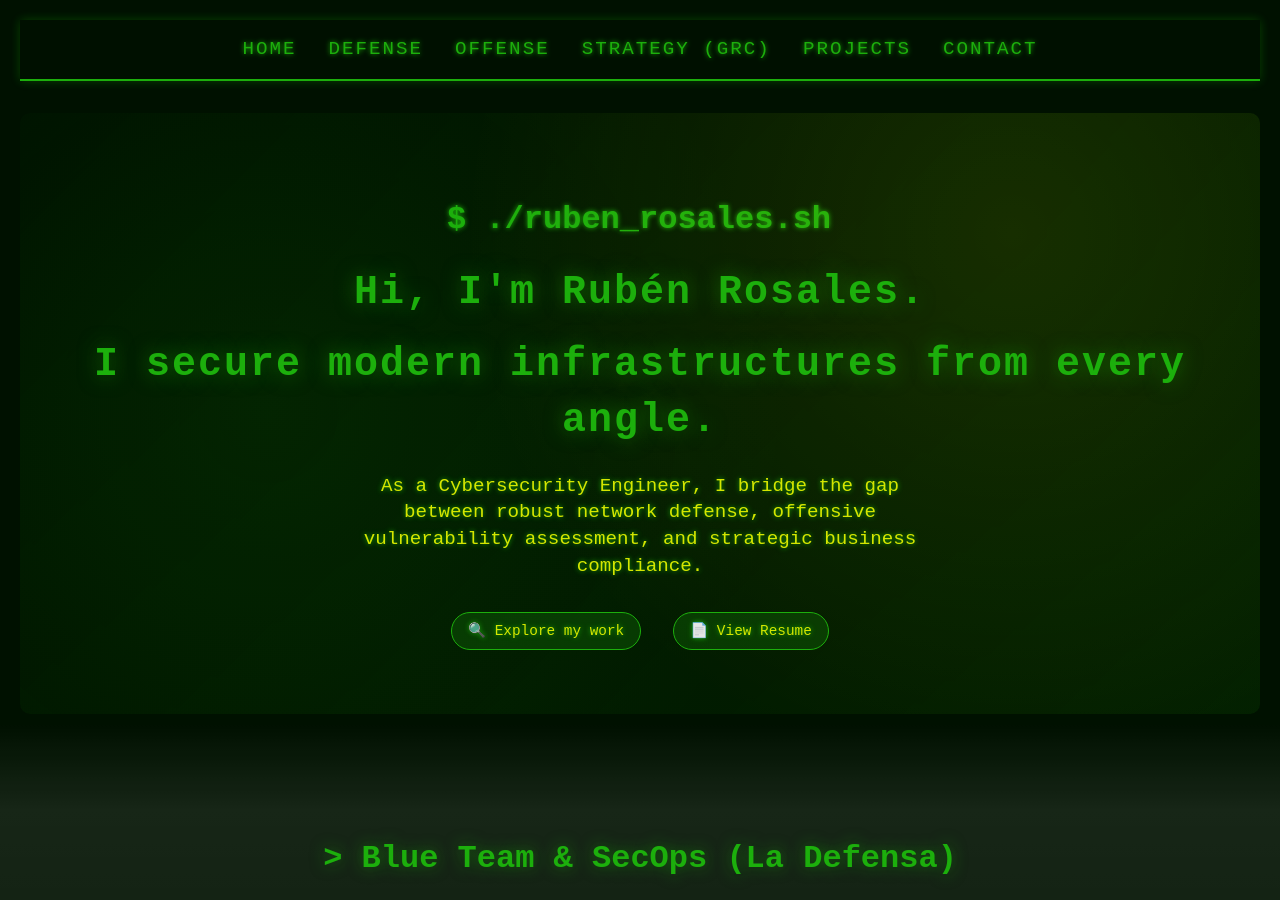
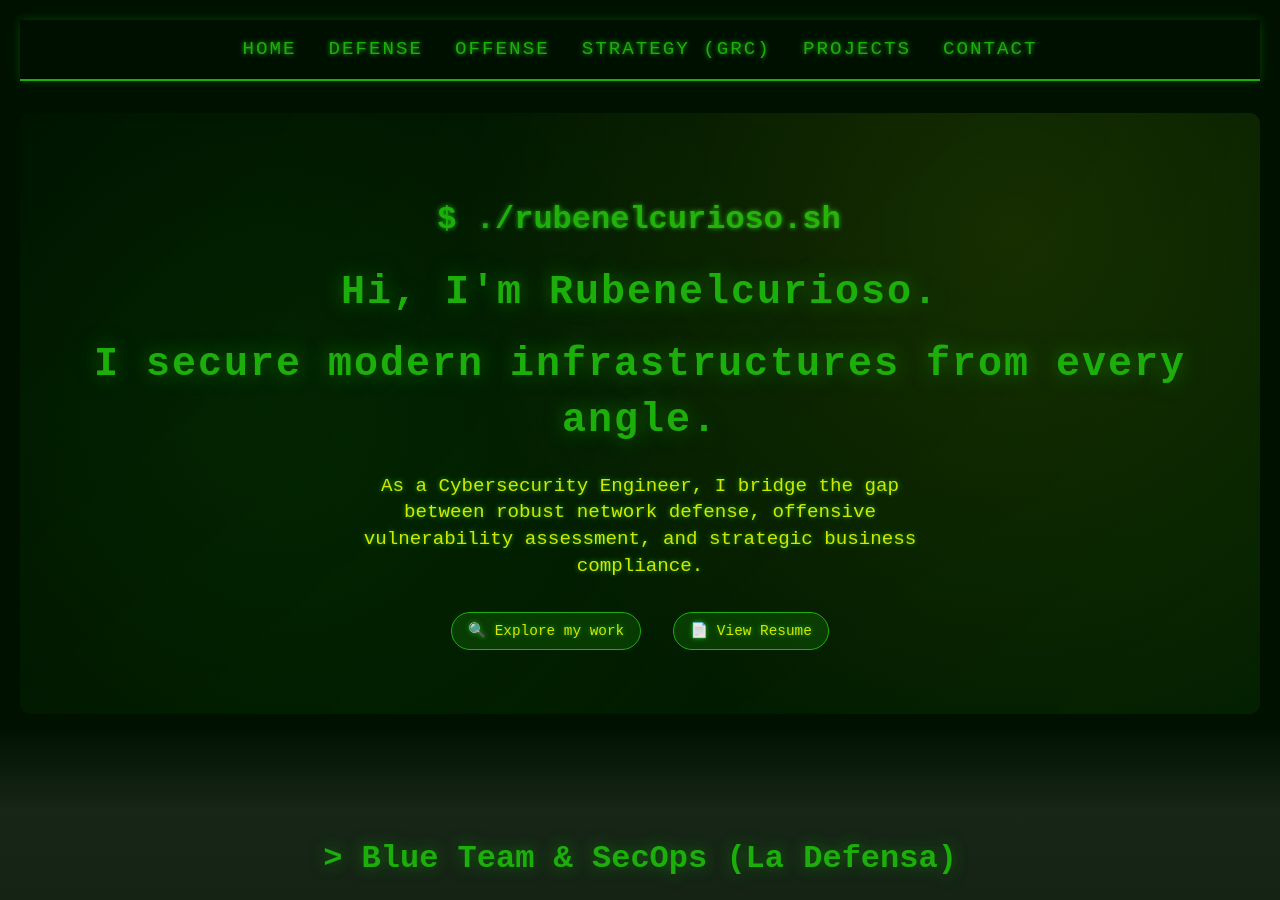
Before and after one commit to Rubenelcurioso/rubenelcurioso.github.io, a Jekyll site: the page built from index.html, in a window 1280 px wide and 900 px high. Built offline with Jekyll 4.4.1, drawn with Linux system fonts in a browser that asks for light colours.

Commit message:
Revert name to pseudonym in index.html hero
Reverts the typing animation command and main headline back to
`rubenelcurioso` to maintain the pseudonym as requested in PR feedback.

Co-authored-by: Rubenelcurioso <104898981+Rubenelcurioso@users.noreply.github.com>

```diff
--- a/index.html
+++ b/index.html
@@ -17,9 +17,9 @@ layout: default
 
 <div class="terminal" id="home">
   <div class="hero-section">
-    <h1 class="typing">$ ./ruben_rosales.sh</h1>
+    <h1 class="typing">$ ./rubenelcurioso.sh</h1>
     <div class="hero-content">
-      <h2 class="main-headline">Hi, I'm Rubén Rosales.</h2>
+      <h2 class="main-headline">Hi, I'm Rubenelcurioso.</h2>
       <h2 class="main-headline">I secure modern infrastructures from every angle.</h2>
       <p class="hero-description">As a Cybersecurity Engineer, I bridge the gap between robust network defense, offensive vulnerability assessment, and strategic business compliance.</p>
       <div class="hero-stats">
```
Also changed, not shown: 1 other file.
